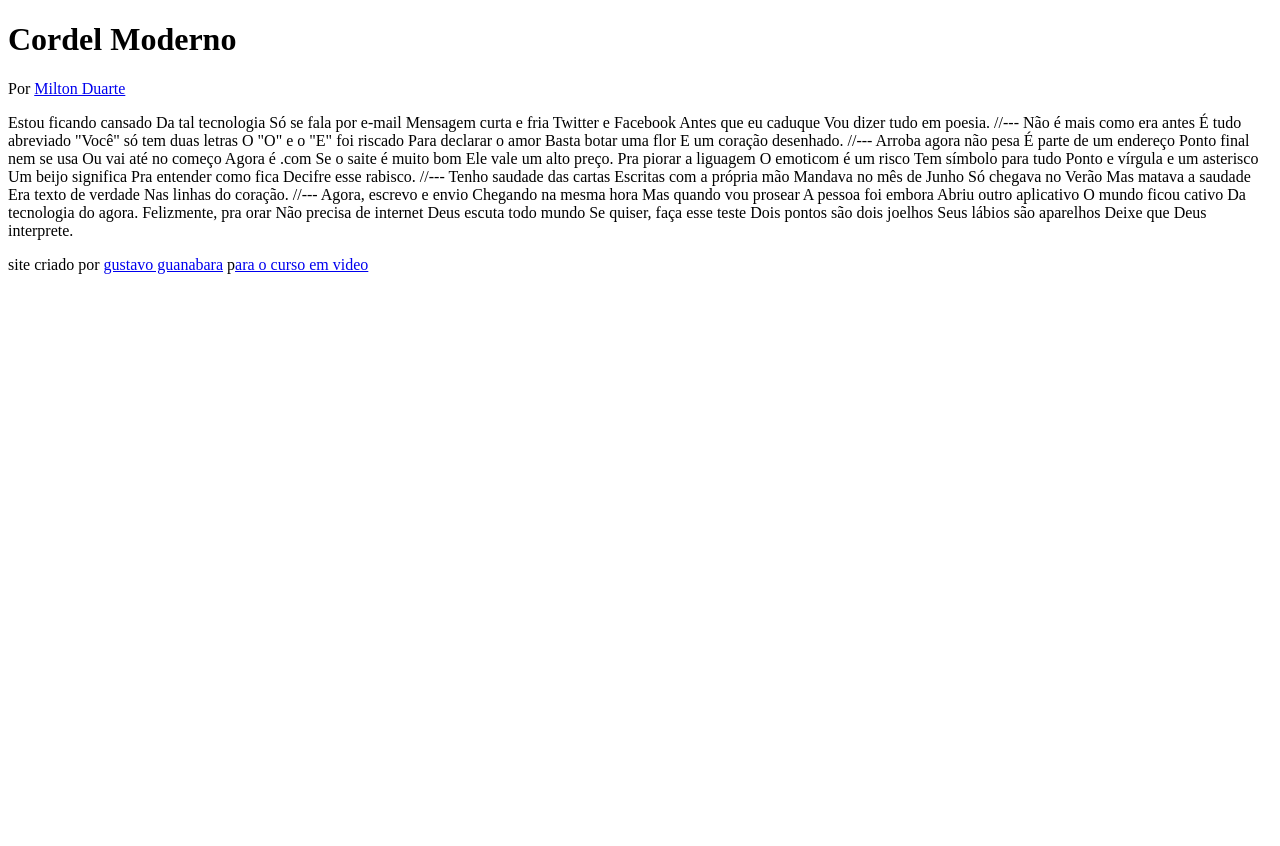
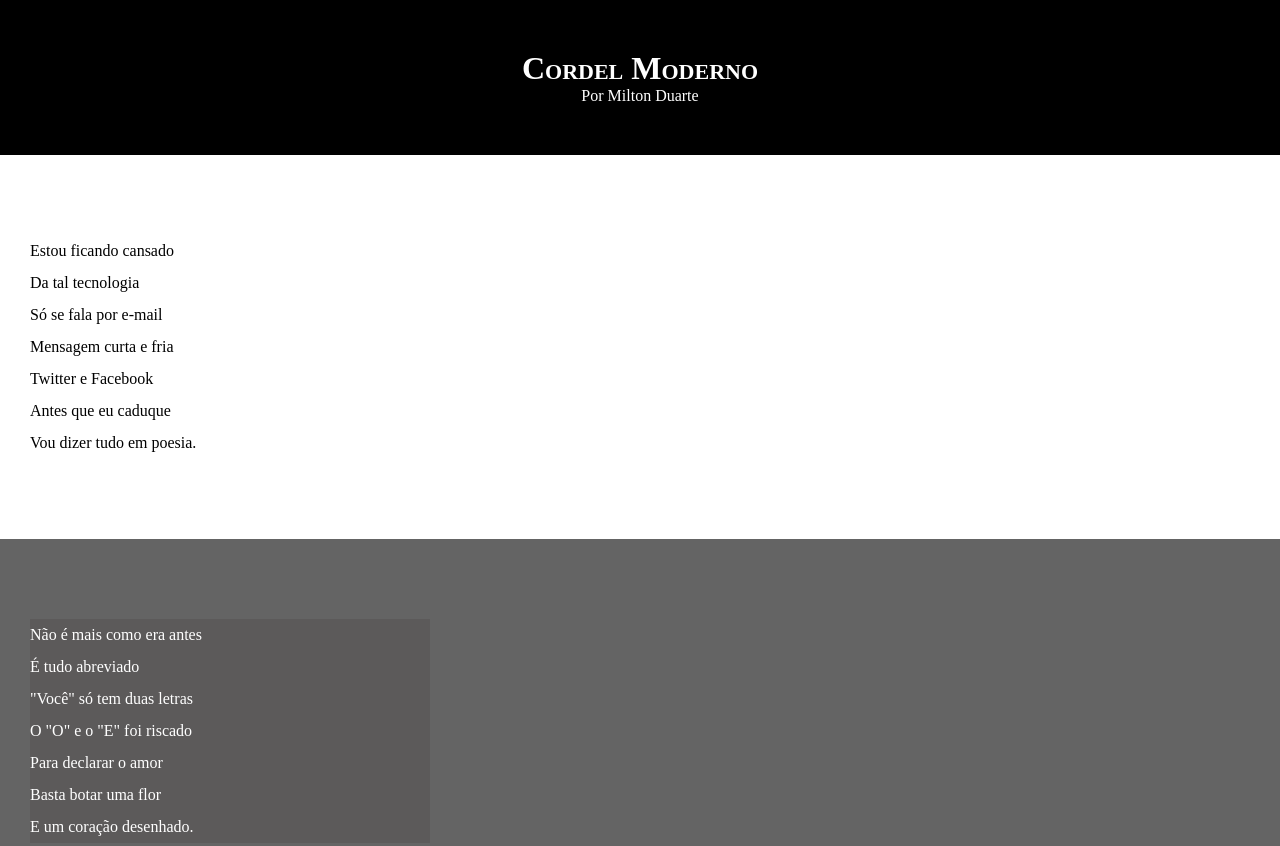
Before and after one commit to Nettomorais/HTML-CSS, a plain HTML site: page EXERCICIOS/desafio/desafio 012/index.html in a window 1280 px wide. Shown: the top 846 px of the page. Before the commit the page ends 800 px from the top, so only its background shows below. Drawn offline with Linux system fonts and the light colour scheme.

Commit message:
atualizado

```diff
--- /dev/null
+++ b/EXERCICIOS/desafio/desafio 012/estilo/style.css
@@ -0,0 +1,78 @@
+@charset "UTF-8";
+
+* {
+    margin: 0px;
+    padding: 0px;
+
+}
+
+html, body {
+    min-height: 100vh;
+    background-color: darkgrey;
+
+}
+header {
+    background-color: black;
+    color: white;
+    text-align: center;
+
+}
+
+header > h1 {
+    padding-top: 50px;
+   font-variant: small-caps;
+
+}
+
+header > p {
+
+    padding-bottom: 50px;
+}
+
+ header a, footer a {
+    color: white;
+    text-decoration: none;
+    font width: bolder;
+
+
+}
+
+header a:hover footer a:hover  {
+    text-decoration: underline;
+
+}
+
+section {
+    padding-top: 10vh;
+    padding-bottom: 10vh;
+    line-height: 2em;
+    padding-left: 30px;
+
+}
+
+section.normal {
+    background-color: white;
+    color:  black;
+
+}
+
+section.imagem {
+    background-color: rgb(100, 100, 100);
+    color: white;
+
+}
+
+section.imagem>p {
+    width: 400px;
+    background-color: rgb(92, 90, 90);
+
+}
+
+footer {
+    background-color: black;
+    color: white;
+    text-align: center;
+    padding: 10px;
+
+
+}
--- a/EXERCICIOS/desafio/desafio 012/index.html
+++ b/EXERCICIOS/desafio/desafio 012/index.html
@@ -4,6 +4,7 @@
     <meta charset="UTF-8">
     <meta name="viewport" content="width=device-width, initial-scale=1.0">
     <title>Document</title>
+    <link rel="stylesheet" href="estilo/style.css">
 </head>
 <body>
     <header>
@@ -17,69 +18,96 @@
 
     </header>
 
-    Estou ficando cansado
-    Da tal tecnologia
-    Só se fala por e-mail
-    Mensagem curta e fria
-    Twitter e Facebook
-    Antes que eu caduque
+    <section class="normal">
+        <p>
+            Estou ficando cansado <br>
+            Da tal tecnologia <br>
+            Só se fala por e-mail <br>
+            Mensagem curta e fria <br>
+            Twitter e Facebook <br>
+            Antes que eu caduque <br>
             Vou dizer tudo em poesia.
+        </p>
+    </section>
 
-    //---
 
-    Não é mais como era antes
-    É tudo abreviado
-    "Você" só tem duas letras
-    O "O" e o "E" foi riscado
-    Para declarar o amor
-    Basta botar uma flor
+
+    <section class="imagem">
+        <p>
+            Não é mais como era antes <br>
+            É tudo abreviado <br>
+            "Você" só tem duas letras <br>
+            O "O" e o "E" foi riscado <br>
+            Para declarar o amor <br>
+            Basta botar uma flor <br>
             E um coração desenhado.
+        </p>
+    </section>
 
-    //---
 
-    Arroba agora não pesa
-    É parte de um endereço
-    Ponto final nem se usa
-    Ou vai até no começo
-    Agora é .com
-    Se o saite é muito bom
+
+    <section class="normal">
+
+            <p>
+                Arroba agora não pesa <br>
+                É parte de um endereço <br>
+                Ponto final nem se usa <br>
+                Ou vai até no começo <br>
+                Agora é .com <br>
+                Se o saite é muito bom <br>
                 Ele vale um alto preço.
+                 <br>
+            </p>
 
-    Pra piorar a liguagem
-    O emoticom é um risco
-    Tem símbolo para tudo
-    Ponto e vírgula e um asterisco
-    Um beijo significa
-    Pra entender como fica
+            <p>
+                Pra piorar a liguagem <br>
+                O emoticom é um risco <br>
+                Tem símbolo para tudo <br>
+                Ponto e vírgula e um asterisco <br>
+                Um beijo significa <br>
+                Pra entender como fica <br>
                 Decifre esse rabisco.
+            </p>
 
-    //---
+    </section>
 
-    Tenho saudade das cartas
-    Escritas com a própria mão
-    Mandava no mês de Junho
-    Só chegava no Verão
-    Mas matava a saudade
-    Era texto de verdade
+
+
+    <section class="imagem">
+        <p>
+            Tenho saudade das cartas <br>
+            Escritas com a própria mão <br>
+            Mandava no mês de Junho <br>
+            Só chegava no Verão <br>
+            Mas matava a saudade <br>
+            Era texto de verdade <br>
             Nas linhas do coração.
+        </p>
+    </section>
 
-    //---
 
-    Agora, escrevo e envio
-    Chegando na mesma hora
-    Mas quando vou prosear
-    A pessoa foi embora
-    Abriu outro aplicativo
-    O mundo ficou cativo
+
+    <section class="normal">
+        <p>
+            Agora, escrevo e envio <br>
+            Chegando na mesma hora <br>
+            Mas quando vou prosear <br>
+            A pessoa foi embora <br>
+            Abriu outro aplicativo <br>
+            O mundo ficou cativo <br>
             Da tecnologia do agora.
+        </p>
 
-    Felizmente, pra orar
-    Não precisa de internet
-    Deus escuta todo mundo
-    Se quiser, faça esse teste
-    Dois pontos são dois joelhos
-    Seus lábios são aparelhos
+        <p>
+            Felizmente, pra orar <br>
+            Não precisa de internet <br>
+            Deus escuta todo mundo <br>
+            Se quiser, faça esse teste <br>
+            Dois pontos são dois joelhos <br>
+            Seus lábios são aparelhos <br>
             Deixe que Deus interprete.
+        </p>
+    </section>
     <footer>
         <p>site criado por <a href="https://gustavoguanabara.github.io" target="_blank">gustavo guanabara</a> p<a href="https://www.cursoemvideo.com" target="_blank">ara o curso em video</a> </p>
     </footer>
```
Lines whose indentation alone changed are shown as unchanged.
